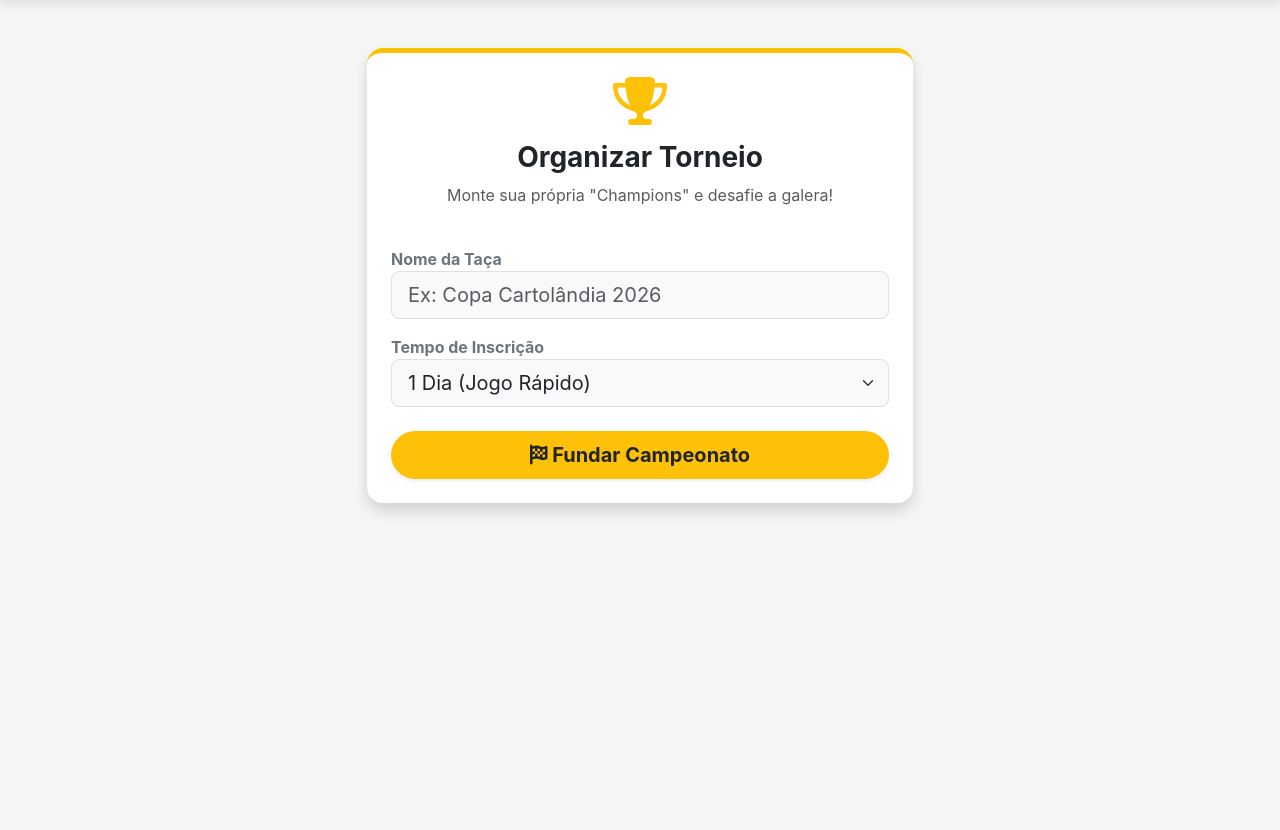
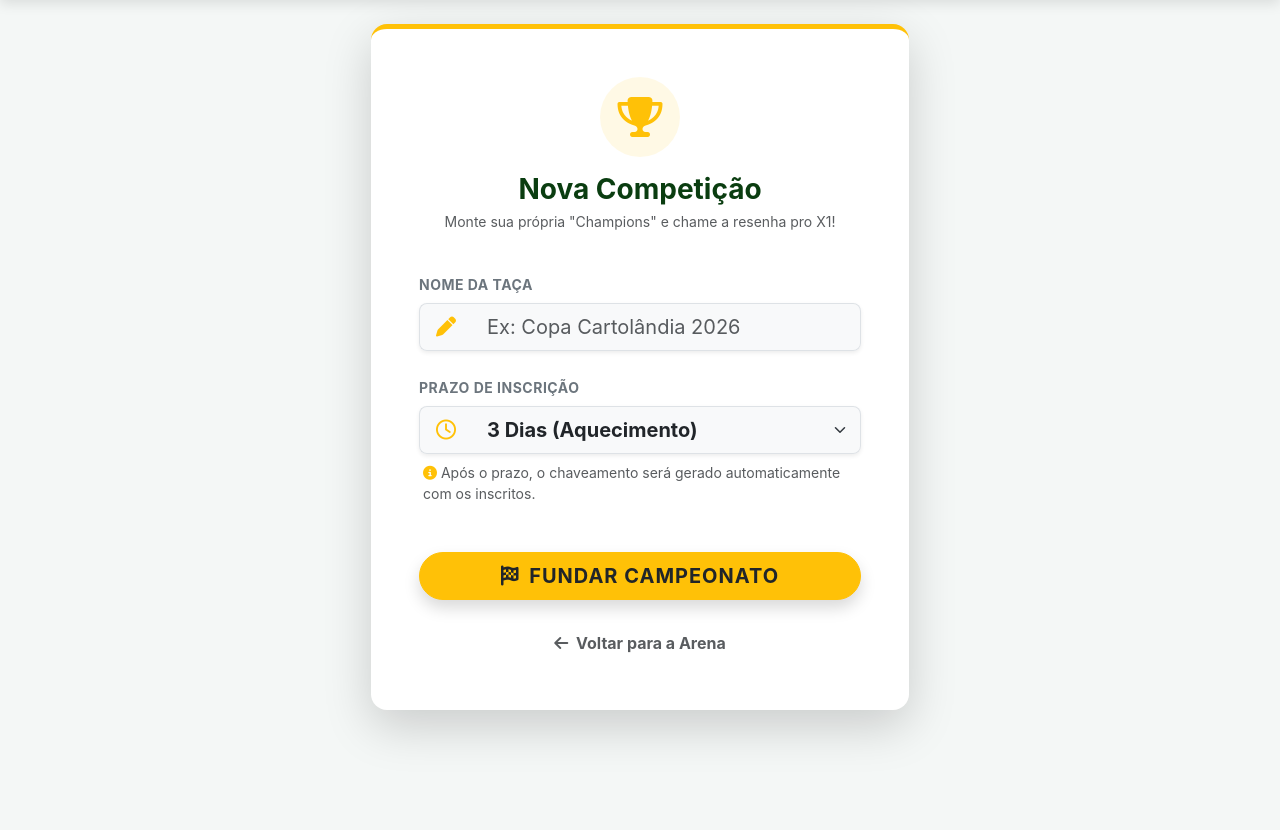
Before and after one commit to JullioDutra/BolaoCopa, a Django app: page /duelos/campeonatos/criar/ in a window 1280 px wide. Shown: the part 80-910 px from the top of the page. Before the commit the page ends 594 px from the top, so only its background shows below. Run offline with Django 5.2, Linux system fonts and the light colour scheme; the visitor is signed in with stand-in values (Sample User, id 1).

Commit message:
Enhance tournament creation page with styles and layout
Added custom styles for input focus and improved layout for tournament creation form.

```diff
--- a/templates/duelos/criar_campeonato.html
+++ b/templates/duelos/criar_campeonato.html
@@ -2,31 +2,69 @@
 {% block title %}Criar Torneio - Cartolândia{% endblock %}
 
 {% block content %}
-<div class="row justify-content-center mt-5">
-    <div class="col-md-6">
-        <div class="card card-clean shadow p-4 border-0 border-top border-5 border-warning rounded-4 text-center">
-            <i class="fa-solid fa-trophy text-warning mb-3" style="font-size: 3rem;"></i>
-            <h3 class="fw-bold text-dark">Organizar Torneio</h3>
-            <p class="text-muted">Monte sua própria "Champions" e desafie a galera!</p>
+<style>
+    /* Estilização para o foco brilhar em dourado/warning */
+    .input-torneio:focus {
+        border-color: #ffc107 !important;
+        box-shadow: 0 0 0 4px rgba(255, 193, 7, 0.2) !important;
+        background-color: #fff !important;
+    }
 
-            <form method="POST" class="text-start mt-4">
+    /* Alinha o select corretamente com a borda invisível à esquerda */
+    .form-select.input-torneio:focus {
+        border-left: 1px solid #ffc107 !important;
+    }
+</style>
+
+<div class="row justify-content-center align-items-center min-vh-75 mt-4 mb-5 px-2">
+    <div class="col-12 col-md-8 col-lg-6">
+        <div class="card card-clean shadow-lg p-4 p-md-5 border-0 border-top border-5 border-warning rounded-4 text-center bg-white">
+
+            <div class="mb-4">
+                <div class="bg-warning bg-opacity-10 rounded-circle d-inline-flex align-items-center justify-content-center mb-3" style="width: 80px; height: 80px;">
+                    <i class="fa-solid fa-trophy text-warning" style="font-size: 2.5rem;"></i>
+                </div>
+                <h3 class="fw-bold mb-1" style="color: var(--verde-escuro);">Nova Competição</h3>
+                <p class="text-muted small">Monte sua própria "Champions" e chame a resenha pro X1!</p>
+            </div>
+
+            <form method="POST" class="text-start">
                 {% csrf_token %}
-                <div class="mb-3">
-                    <label class="fw-bold text-secondary">Nome da Taça</label>
-                    <input type="text" name="nome" class="form-control form-control-lg bg-light" placeholder="Ex: Copa Cartolândia 2026" required>
+
+                <div class="mb-4">
+                    <label class="fw-bold text-secondary small text-uppercase mb-2" style="letter-spacing: 0.5px;">Nome da Taça</label>
+                    <div class="input-group input-group-lg shadow-sm rounded-3">
+                        <span class="input-group-text bg-light border-end-0 text-warning"><i class="fa-solid fa-pen"></i></span>
+                        <input type="text" name="nome" class="form-control input-torneio border-start-0 bg-light" placeholder="Ex: Copa Cartolândia 2026" required>
+                    </div>
                 </div>
-                <div class="mb-4">
-                    <label class="fw-bold text-secondary">Tempo de Inscrição</label>
-                    <select name="dias" class="form-select form-select-lg bg-light">
-                        <option value="1">1 Dia (Jogo Rápido)</option>
-                        <option value="3">3 Dias (Aquecimento)</option>
-                        <option value="7">7 Dias (Grande Evento)</option>
-                    </select>
+
+                <div class="mb-5">
+                    <label class="fw-bold text-secondary small text-uppercase mb-2" style="letter-spacing: 0.5px;">Prazo de Inscrição</label>
+                    <div class="input-group input-group-lg shadow-sm rounded-3">
+                        <span class="input-group-text bg-light border-end-0 text-warning"><i class="fa-regular fa-clock"></i></span>
+                        <select name="dias" class="form-select input-torneio border-start-0 bg-light fw-bold text-dark">
+                            <option value="1">1 Dia (Jogo Rápido)</option>
+                            <option value="3" selected>3 Dias (Aquecimento)</option>
+                            <option value="7">7 Dias (Grande Evento)</option>
+                        </select>
+                    </div>
+                    <small class="text-muted mt-2 d-block px-1">
+                        <i class="fa-solid fa-circle-info text-warning"></i> Após o prazo, o chaveamento será gerado automaticamente com os inscritos.
+                    </small>
                 </div>
-                <button type="submit" class="btn btn-warning btn-lg w-100 fw-bold shadow-sm rounded-pill text-dark">
-                    <i class="fa-solid fa-flag-checkered"></i> Fundar Campeonato
+
+                <button type="submit" class="btn btn-warning btn-lg w-100 fw-bold shadow rounded-pill text-dark text-uppercase" style="letter-spacing: 1px;">
+                    <i class="fa-solid fa-flag-checkered me-1"></i> Fundar Campeonato
                 </button>
+
+                <div class="mt-4 text-center">
+                    <a href="{% url 'duelos:listar_desafios' %}" class="btn btn-link text-muted text-decoration-none fw-bold small">
+                        <i class="fa-solid fa-arrow-left me-1"></i> Voltar para a Arena
+                    </a>
+                </div>
             </form>
+
         </div>
     </div>
 </div>
```
